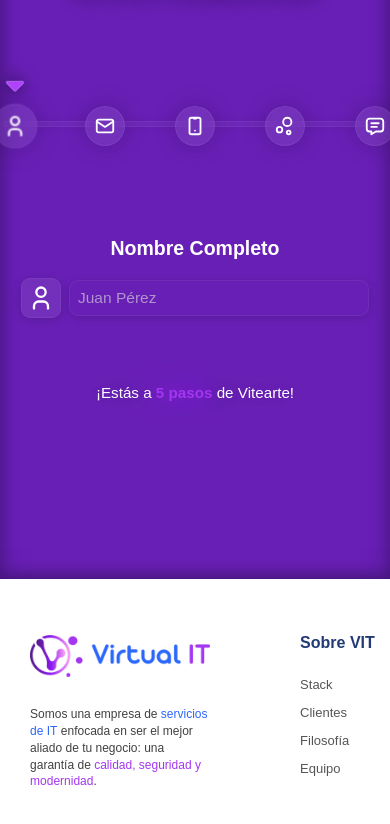
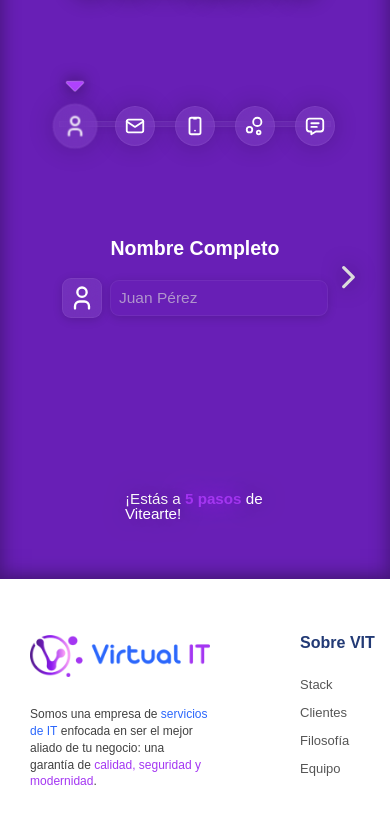
Before and after one commit to ivanbonomi13/vit-site, a React (Vite) app: page / in a window 390 px wide. Shown: the part 6762-7586 px from the top of the page. Built offline with nearby package versions, Linux system fonts and the light colour scheme; a web font is replaced by a local one.

Commit message:
cambios en contacto

```diff
--- a/public/styles/components/contact.css
+++ b/public/styles/components/contact.css
@@ -467,33 +467,41 @@
 
 @media(max-width: 480px){
     .contact-pad-fill-data:not(:last-of-type) {
-        margin-right: 50px;
+        margin-right: 20px;
     }
     .contact-pad-fill::before{
-        width: 380px;
+        width: 270px;
     }
     .contact-pad-fill-cursor {
-        left: 70%;
+        left: 100%;
     }
 
     .email-fill-selected .contact-pad-fill-cursor {
-        transform: translate(calc(-50% - 170px), -120%);
+        transform: translate(calc(-50% - 200px), -120%);
     }
 
     .phone-fill-selected .contact-pad-fill-cursor {
+        transform: translate(calc(-50% - 140px), -120%);
+    }
+
+    .services-fill-selected .contact-pad-fill-cursor {
         transform: translate(calc(-50% - 80px), -120%);
     }
 
-    .services-fill-selected .contact-pad-fill-cursor {
-        transform: translate(calc(-50% + 10px), -120%);
-    }
-
     .message-fill-selected .contact-pad-fill-cursor {
-        transform: translate(calc(-50% + 100px), -120%);
+        transform: translate(calc(-50% - 20px), -120%);
     }
 
     .contact-pad-box{
         transform: translateY(50%) translateX(-7%);
         width: 120%;
     }
+
+    .contact-pad-form-box-input{
+        width: fit-content !important;
+    }
+
+    .contact-pad-form-box-select{
+        width: 200px !important;
+    }
 }
```
